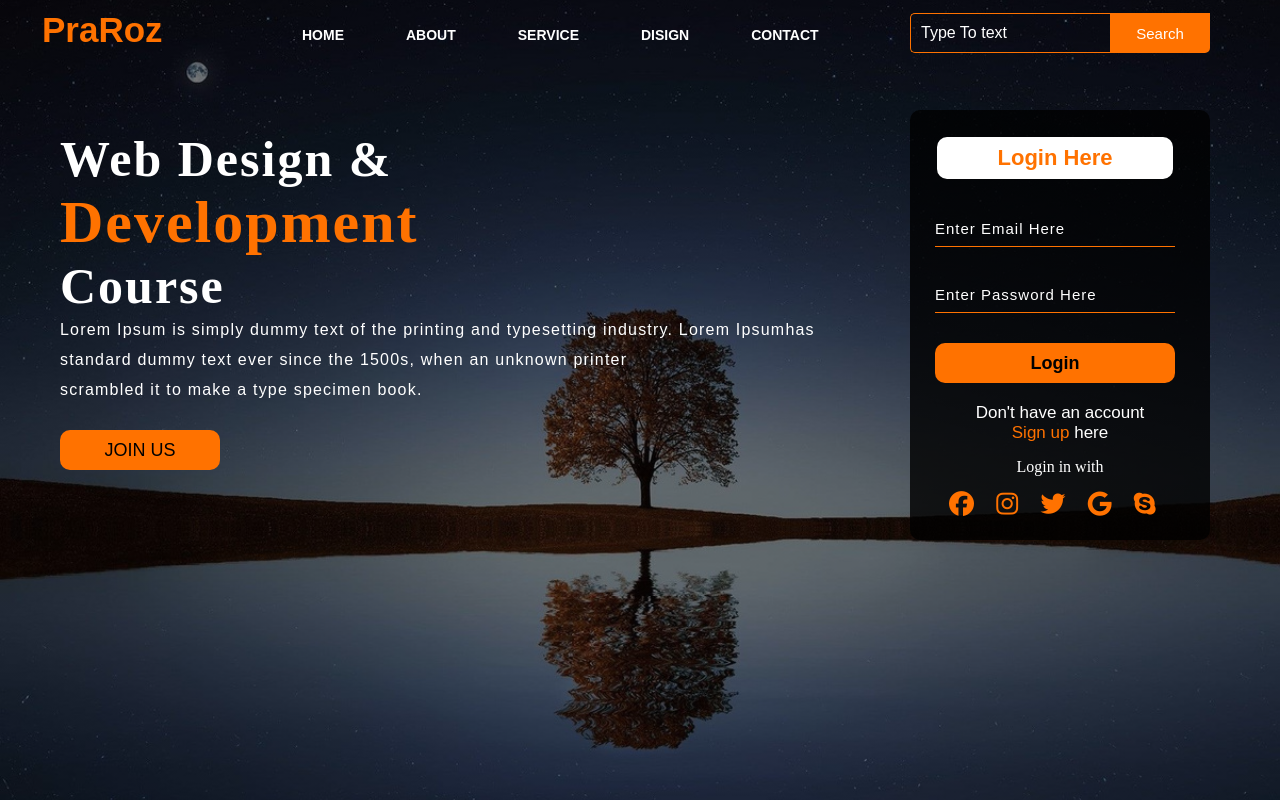
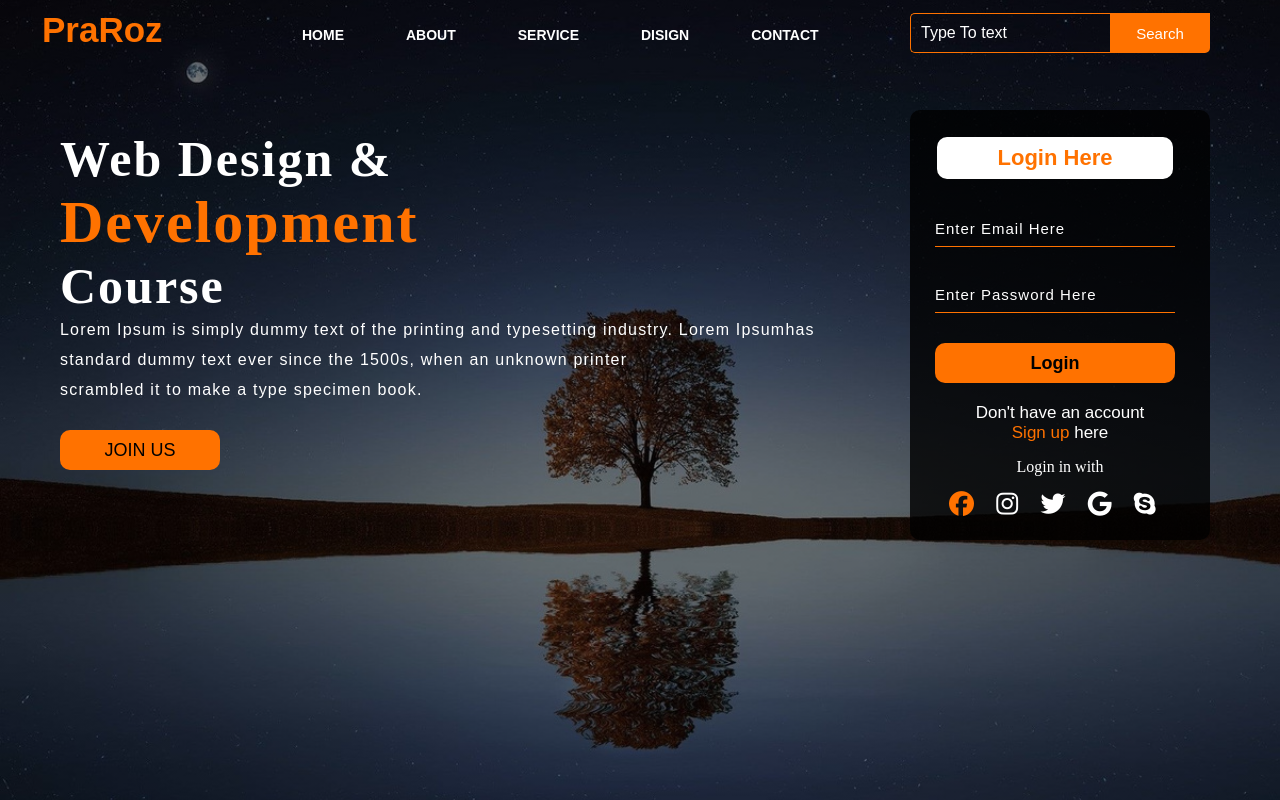
Before and after one commit to muhammadaakhil/Praroz-Loginpage, a plain HTML site: page index.html in a window 1280 px wide. In both pictures the pointer is over the icon 965 px from the left and 504 px from the top of the page. Drawn offline with Linux system fonts and the light colour scheme.

Commit message:
icon updated

```diff
--- a/index.html
+++ b/index.html
@@ -51,11 +51,11 @@
             <p class="liw">Login in with</p>
 
             <div class="footericon">
-              <i class="fa-brands fa-facebook ionicon"></i>
-              <i class="fa-brands fa-instagram ionicon"></i>
-              <i class="fa-brands fa-twitter ionicon"></i>
-              <i class="fa-brands fa-google ionicon"></i>
-              <i class="fa-brands fa-skype ionicon"></i>
+              <i class="fa-brands fa-facebook ionicon facebook"></i>
+              <i class="fa-brands fa-instagram ionicon insta"></i>
+              <i class="fa-brands fa-twitter ionicon twitter"></i>
+              <i class="fa-brands fa-google ionicon google"></i>
+              <i class="fa-brands fa-skype ionicon skype"></i>
             </div>
           </div>
         </div>
--- a/style.css
+++ b/style.css
@@ -255,6 +255,22 @@
     transition: 0.3s ease;
 }
 
-.footericon:hover{
+.facebook:hover{
     color: #ff7200;
 }
+
+.insta:hover{
+    color: #ff7200;
+}
+
+.twitter:hover{
+    color: #ff7200;
+}
+
+.google:hover{
+    color: #ff7200;
+}
+
+.skype:hover{
+    color: #ff7200;
+}
```
